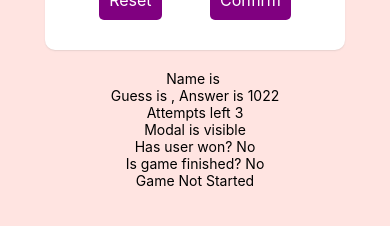
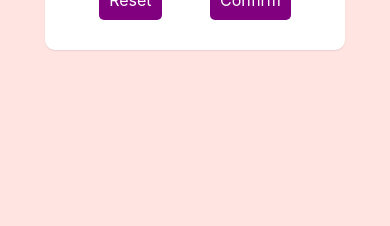
Before and after one commit to roelno/cs5520-assignment1, a React Native app: screen / in a window 390 px wide. Shown: the part 484-710 px from the top of the page. Built offline with nearby package versions, Linux system fonts and the light colour scheme.

Commit message:
Reformat import libs

```diff
--- a/App.js
+++ b/App.js
@@ -1,6 +1,6 @@
 import { StatusBar } from "expo-status-bar";
 import React, { useState, useEffect } from 'react'
-import { SafeAreaView, StyleSheet, Text, View } from 'react-native'
+import { SafeAreaView, StyleSheet} from 'react-native'
 import Start from './screens/Start'
 import Game from "./screens/Game";
 import Final from "./components/Final";
@@ -107,13 +107,13 @@ const App = () => {
 
 
 
-      <Text>Name is {userName}</Text>
+      {/* <Text>Name is {userName}</Text>
       <Text>Guess is {userGuess}, Answer is {answer}</Text>
       <Text>Attempts left {attempts}</Text>
       <Text>Modal is {modalVisible ? 'visible' : 'hidden'}</Text>
       <Text>Has user won? {hasUserWon ? 'Won' : 'No'}</Text>
       <Text>Is game finished? {isGameFinished ? 'Yes' : 'No'}</Text>
-      <Text >{canGameStart ? 'Game Started!!' : 'Game Not Started'}</Text>
+      <Text >{canGameStart ? 'Game Started!!' : 'Game Not Started'}</Text> */}
     </SafeAreaView>
   )
 }
@@ -126,6 +126,5 @@ const styles = StyleSheet.create({
     flex: 1,
     backgroundColor: 'mistyrose',
     alignItems: 'center',
-    // justifyContent: 'center',
   },
 });
--- a/screens/Game.js
+++ b/screens/Game.js
@@ -1,5 +1,5 @@
-import { Button, Modal, StyleSheet, Text, View } from 'react-native';
-import React, { useState, useEffect } from 'react';
+import { Modal, StyleSheet, Text, View } from 'react-native';
+import React from 'react';
 import CustomButton from '../components/MyButton';
 
 const Game = ({ userName, userGuess, answer, attempts, onTryAgain, onGiveUp, hasUserWon, onCongrats, modalVisible }) => {
--- a/screens/Start.js
+++ b/screens/Start.js
@@ -1,5 +1,5 @@
-import { Button, SafeAreaView, StyleSheet, Text, TextInput, View } from 'react-native'
-import React, { useState, useEffect } from 'react'
+import { SafeAreaView, StyleSheet, Text, TextInput, View } from 'react-native'
+import React, { useState } from 'react'
 import Checkbox from 'expo-checkbox';
 import Header from '../components/Header'
 import CustomButton from '../components/MyButton'
```
